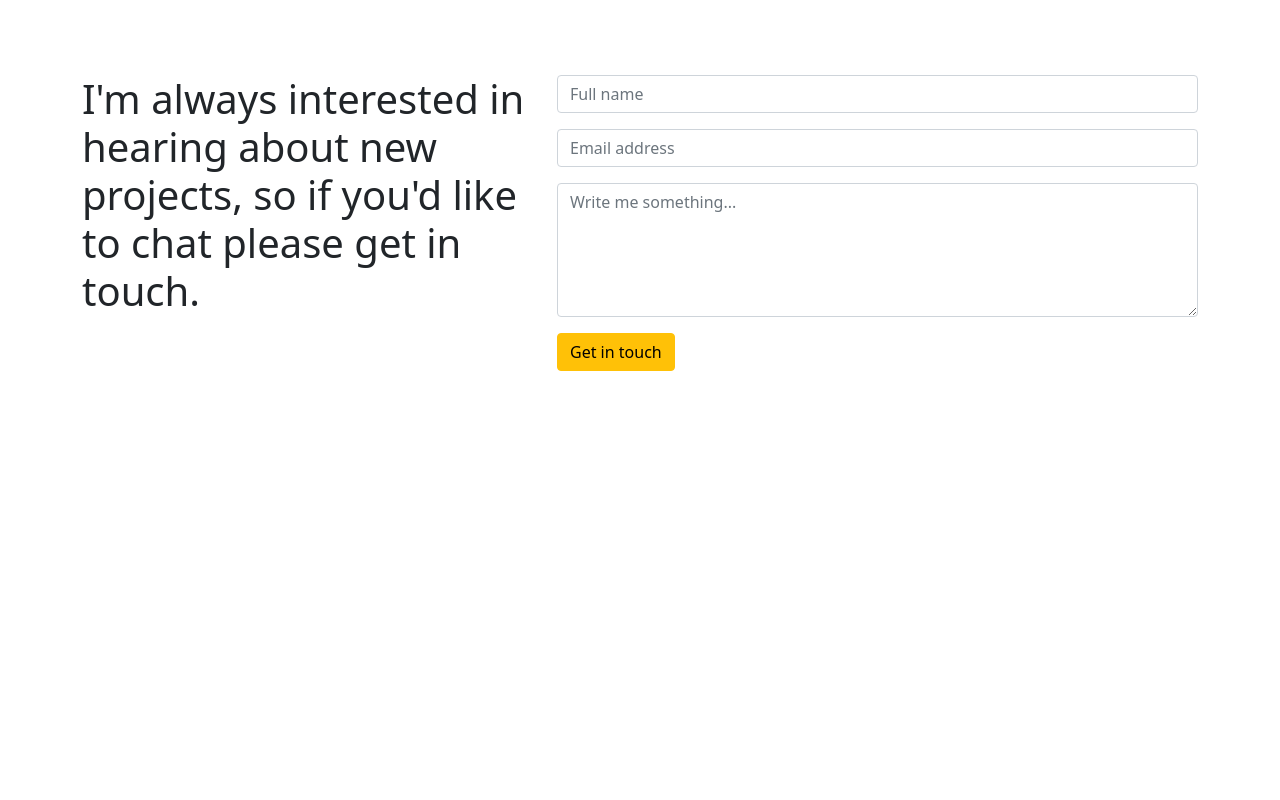
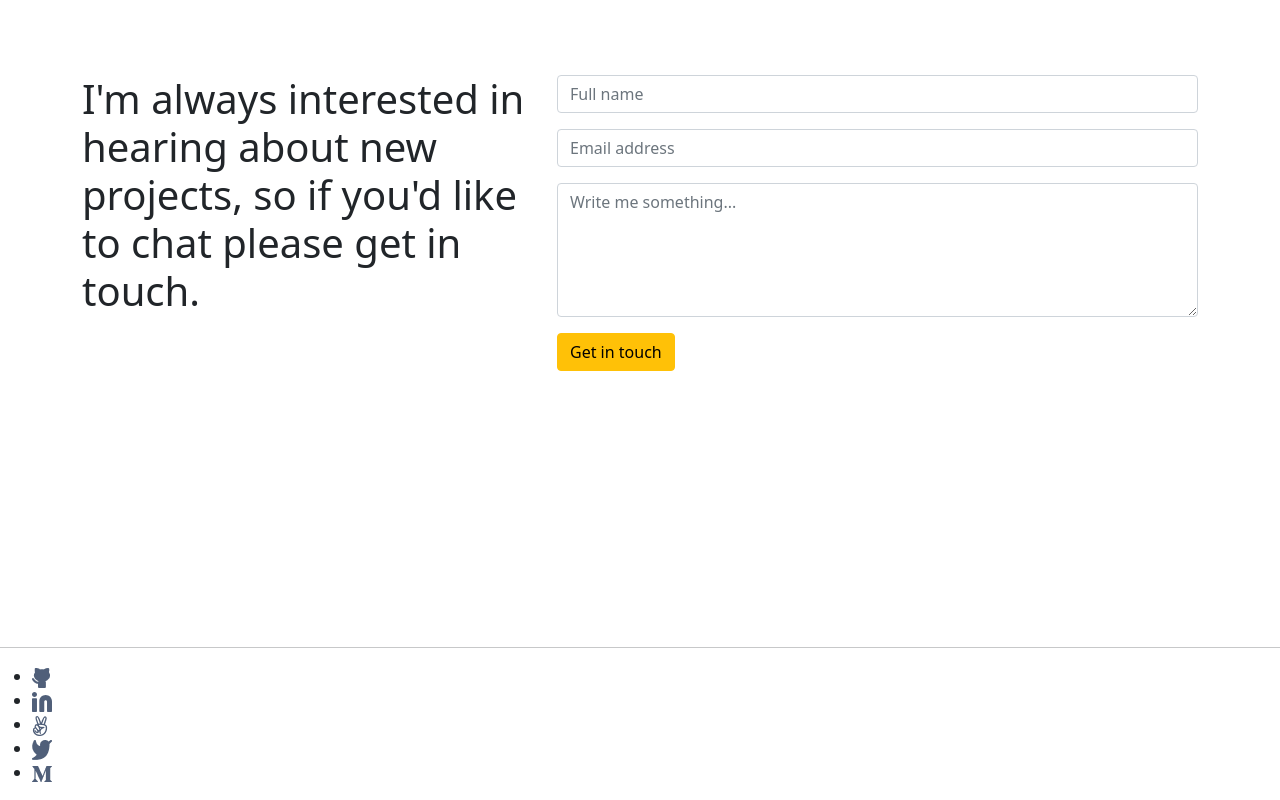
Before and after one commit to rubydevi/bootstrap-prototype, a website: page index.html in a window 1280 px wide. Shown: the part 2788-3588 px from the top of the page. Before the commit the page ends 3419 px from the top, so only its background shows below. Drawn offline with nearby package versions, Linux system fonts and the light colour scheme.

Commit message:
Add footer elements

```diff
--- a/index.html
+++ b/index.html
@@ -313,6 +313,41 @@
   </section>
   <!-- Contact Form Ends -->
 
+  <hr>
+
+  <!-- Footer Starts -->
+  <footer class="">
+    <div class="">
+      <ul class="">
+        <li>
+            <a href="#">
+                <img class="" src="images/socialMediaIcons/footerImages/gitIconDark.png" alt="github icon">
+            </a>
+        </li>
+        <li>
+            <a href="#">
+                <img class="" src="images/socialMediaIcons/footerImages/linkedInDark.svg" alt="linkedIn icon">
+            </a>
+        </li>
+        <li>
+            <a href="#">
+                <img class="" src="images/socialMediaIcons/footerImages/angelistDark.png" alt="angelist icon">
+            </a>
+        </li>
+        <li>
+            <a href="#">
+                <img class="" src="images/socialMediaIcons/footerImages/twitterDark.png" alt="twitter icon">
+            </a>
+        </li>
+        <li>
+            <a href="#">
+                <img class="" src="images/socialMediaIcons/footerImages/mediumDark.png" alt="medium icon">
+            </a>
+        </li>
+      </ul>
+    </div>
+  </footer>
+  <!-- Footer Ends -->
 
     <script src="https://cdn.jsdelivr.net/npm/bootstrap@5.0.2/dist/js/bootstrap.bundle.min.js" integrity="sha384-MrcW6ZMFYlzcLA8Nl+NtUVF0sA7MsXsP1UyJoMp4YLEuNSfAP+JcXn/tWtIaxVXM" crossorigin="anonymous"></script>
 </body>
```
